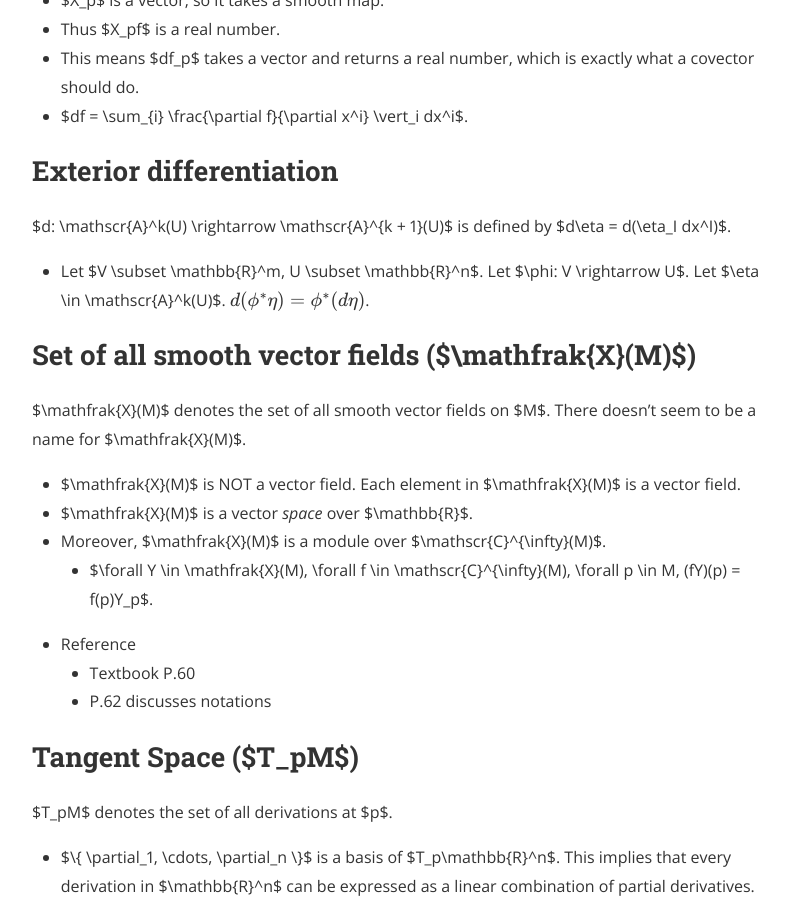
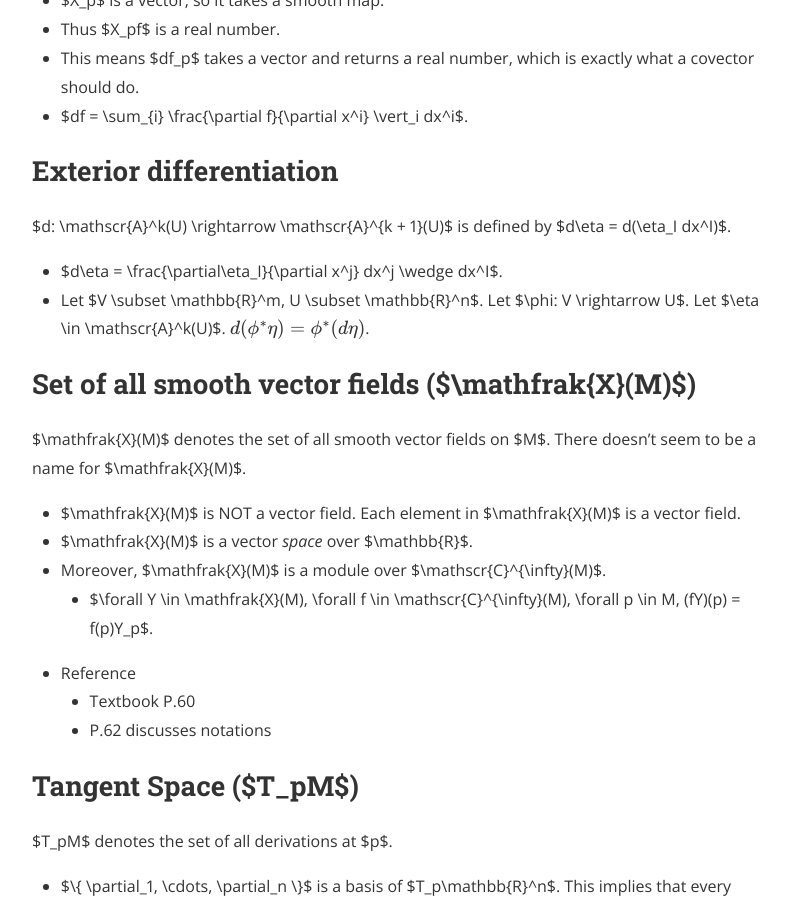
Before and after one commit to hidenori-shinohara/hidenori-shinohara.github.io, a Jekyll site: the page built from _posts/courses/math620/2019-09-09-smooth-manifold-cheat-sheet.md, in a window 1280 px wide and 900 px high, scrolled down 3928 px. Shown: the whole window, without its empty margins (240-1029 px from the left). Built offline with Jekyll 4.4.1, drawn with Linux system fonts in a browser that asks for light colours; nearby versions of some CDN libraries; formulas are drawn with MathJax 3.

Commit message:
Add a property of ext differentiation

```diff
--- a/_posts/courses/math620/2019-09-09-smooth-manifold-cheat-sheet.md
+++ b/_posts/courses/math620/2019-09-09-smooth-manifold-cheat-sheet.md
@@ -114,6 +114,7 @@ This sorta makes sense because
 
 $d: \mathscr{A}^k(U) \rightarrow \mathscr{A}^{k + 1}(U)$ is defined by $d\eta = d(\eta_I dx^I)$.
 
+* $d\eta = \frac{\partial\eta_I}{\partial x^j} dx^j \wedge dx^I$.
 * Let $V \subset \mathbb{R}^m, U \subset \mathbb{R}^n$.
   Let $\phi: V \rightarrow U$.
   Let $\eta \in \mathscr{A}^k(U)$.
```
